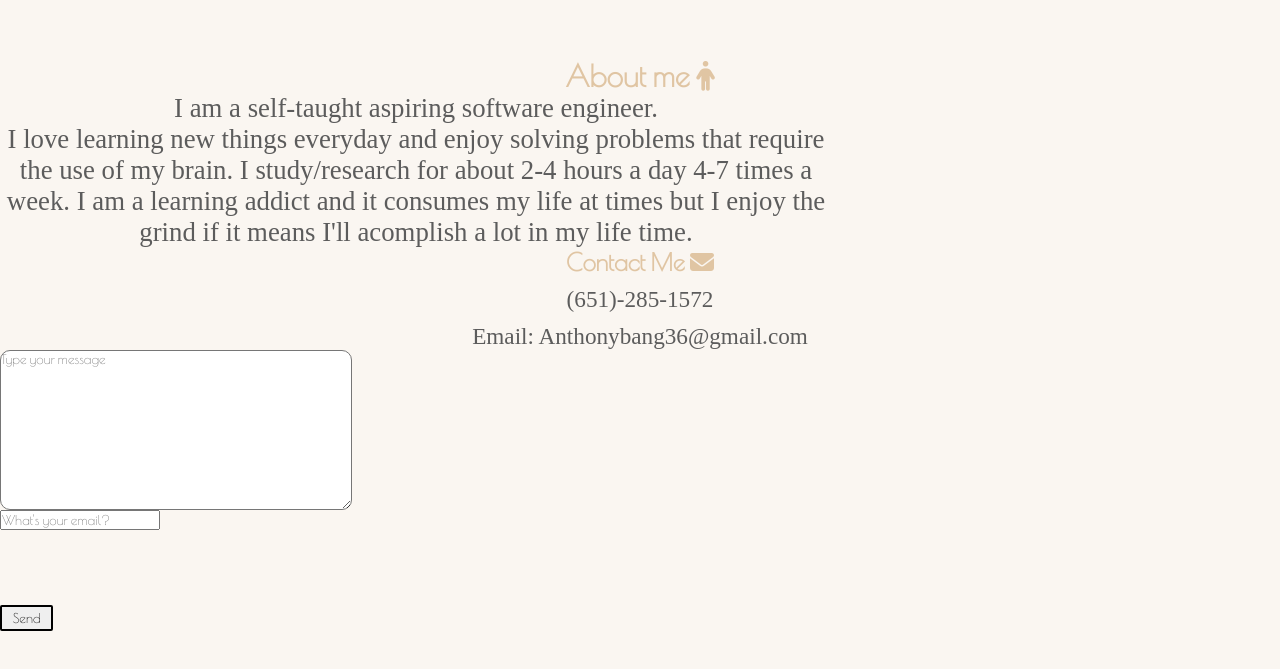
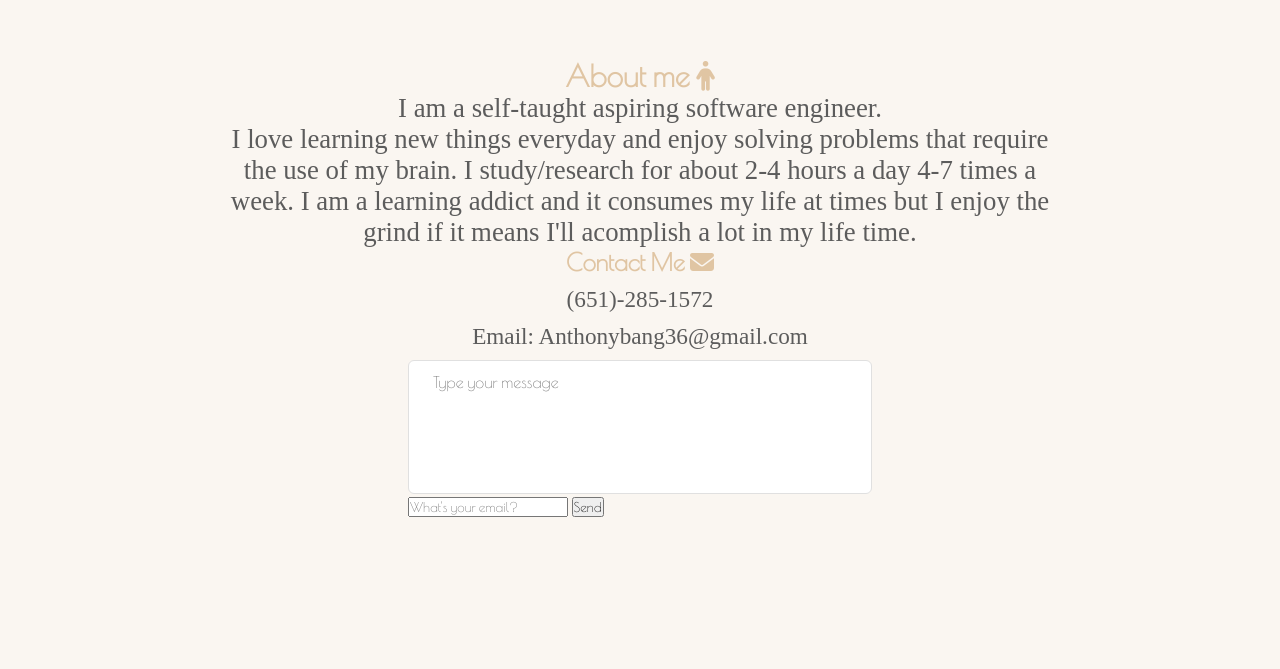
Before and after one commit to Anthonybangg/Anthonybangg.github.io, a plain HTML site: page index.html in a window 1280 px wide. Shown: the part 745-1414 px from the top of the page. Drawn offline with nearby package versions, Linux system fonts and the light colour scheme; a web font is replaced by a local one.

Commit message:
Update styles.css

```diff
--- a/style/styles.css
+++ b/style/styles.css
@@ -82,6 +82,7 @@
     margin-right: 3rem;
     list-style-type: none;
   }
+  /*NAV LIST*/
   .nav-list a{
     display: block;
     font-size: 1.95rem;
@@ -130,26 +131,7 @@
     font-size: 2.65em !important;
     animation: name 4s infinite;
   }
-  /*
-  @keyframes name {
-    0% {
-      color: #ff4949;
 
-    }
-    25% {
-      color: #8c77e4;
-    }
-    50% {
-      color: #89d9ff;
-    }
-    75% {
-      color: #8c77e4;
-    }
-    100% {
-      color: #ff4949;
-    }
-  }
-  */
 
   .underheader {
     position: relative;
@@ -232,7 +214,7 @@
 
 
   }
-  .about-p-div{
+  .about-paragraph-div{
     display: flex;
     width: 100%;
     justify-content: center;
@@ -259,30 +241,31 @@
     font-family: 'David Libre', serif;
 
   }
-  .email-message {
+  .email-form{
+    width: 29em;
+  }
+  .email-info {
     display: flex;
     justify-content: center;
     margin-top:10px ;
 
+
   }
-  textarea {
-    border-radius: 10px;
-    width: 22rem;
-    height: 10rem;
-    display: grid;
+
+
+  .formbold-form-input {
+    width: 100%;
+    padding: 12px 24px;
+    border-radius: 6px;
+    border: 1px solid #e0e0e0;
+    background: white;
+    font-weight: 500;
+    font-size: 16px;
+    color: #6b7280;
+    outline: none;
+    resize: none;
   }
-  .email-button {
-    display: grid;
-    margin-top: 75px;
-    width: 4em;
-    height: 2em;
-    align-items: center;
-    border-radius: 2px;
-    cursor: pointer;
-    justify-content: center;
-    border-style: solid;
-    border-color:black;
-  }
+
   .project-tile a:hover {
     color: white;
     transition: .6s;
```
